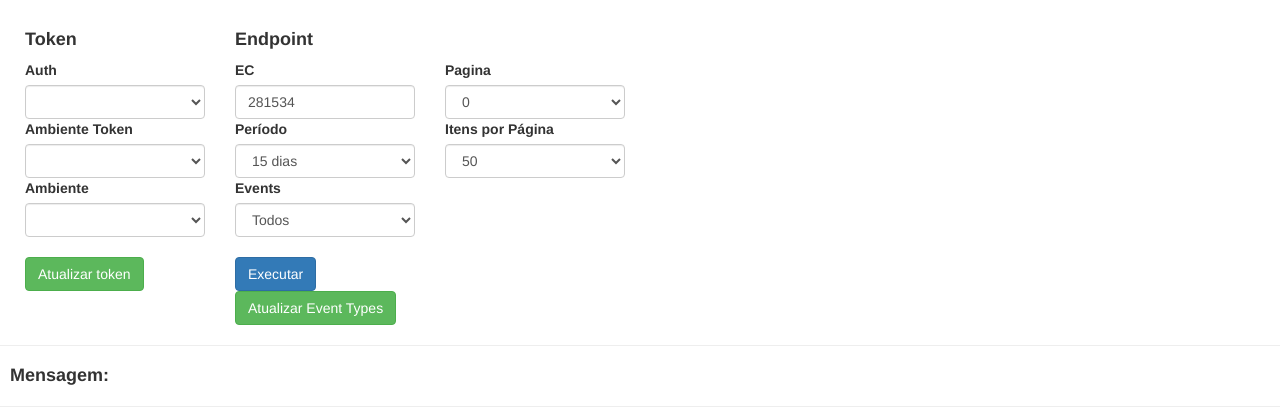
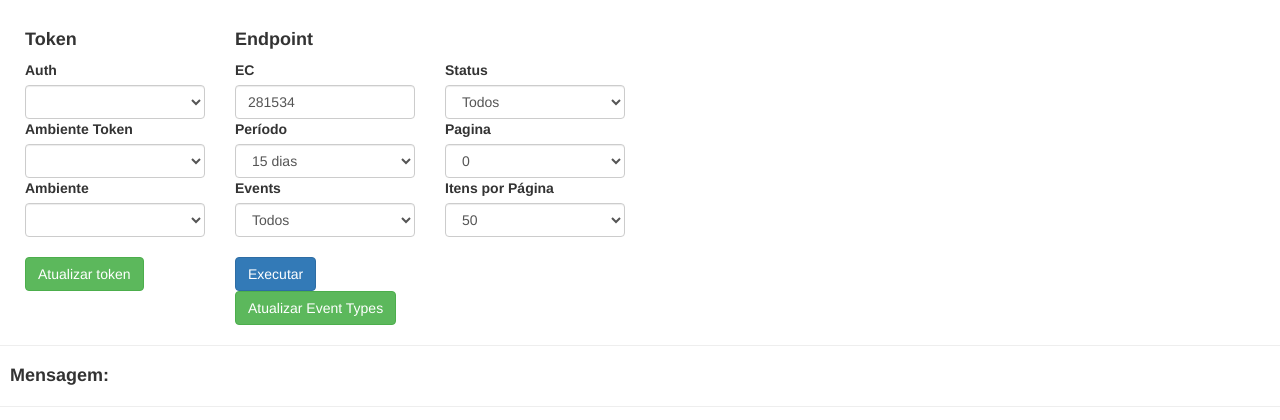
Before and after one commit to allanmoreira/php-support, a PHP site: page /getnet/logs.php in a window 1280 px wide. Shown: the part 51-471 px from the top of the page. Run offline with PHP 8.4, Linux system fonts and the light colour scheme.

Commit message:
Status log

```diff
--- a/getnet/logs.php
+++ b/getnet/logs.php
@@ -61,6 +61,12 @@
 
             <div class="col-lg-2">
                 <h4 style="color: white">ALINHAR</h4>
+                <label>Status</label>
+                <select id="status_log" class="form-control">
+                    <option value="">Todos</option>
+                    <option value="sucesso">Sucesso</option>
+                    <option value="falha">Falha</option>
+                </select>
                 <label>Pagina</label>
                 <select id="pagina" class="form-control">
                     <option value="0">0</option>
--- a/static/js/paginas/logs.js
+++ b/static/js/paginas/logs.js
@@ -9,6 +9,7 @@ var modal_detalhes = $('#modal_detalhes');
 var id = $('#id');
 var estabelecimento = $('#estabelecimento');
 var usuario = $('#usuario');
+var status_log = $('#status_log');
 var pagina = $('#pagina');
 var itens_pagina = $('#itens_pagina');
 var service = $('#service');
@@ -84,6 +85,7 @@ function consulta(id) {
         data = {
             'size': itens_pagina.val(),
             'page': pagina.val(),
+            'status': status_log.val(),
             'min-date': minDate,
             'max-date': maxDate,
             'merchant-id': +ec.val()
```
